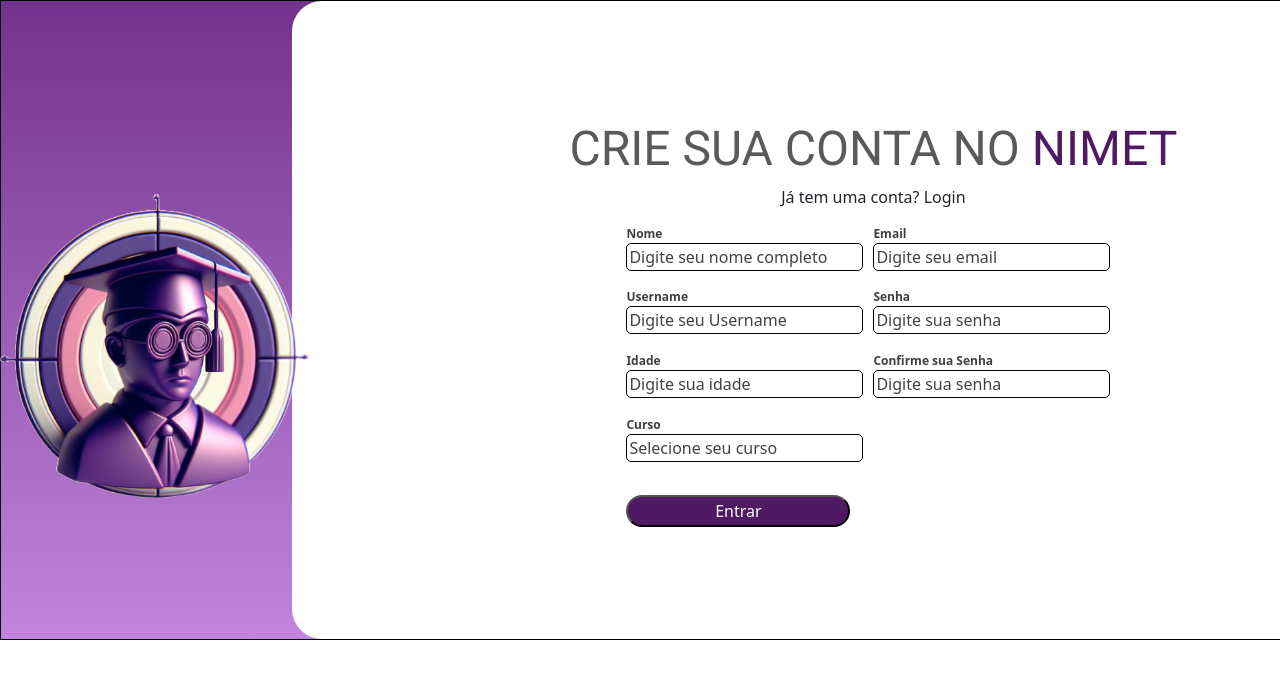
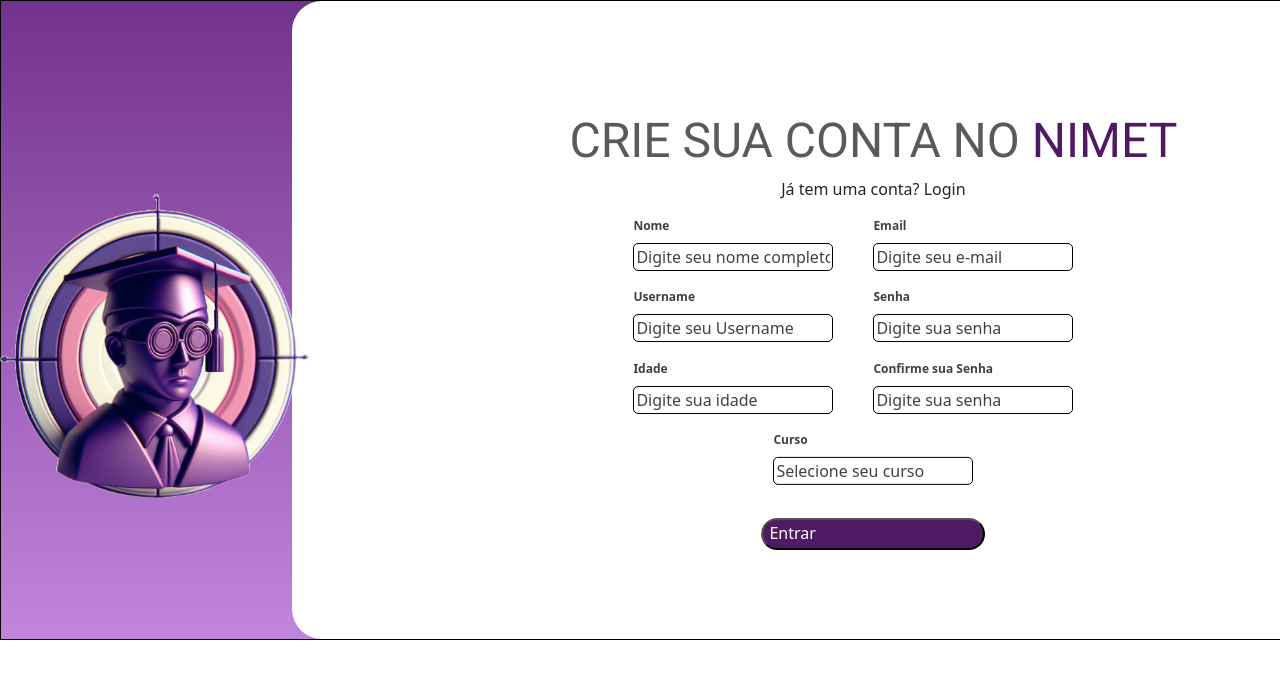
Before and after one commit to Isa-dss/front, an Angular app: page /cadastro in a window 1280 px wide. Shown: the top 678 px of the page. Built offline with nearby package versions, Linux system fonts and the light colour scheme.

Commit message:
Alterações no cadastro

```diff
--- a/src/app/pages/cadastro/cadastro.component.html
+++ b/src/app/pages/cadastro/cadastro.component.html
@@ -16,53 +16,56 @@
 
                   <div class="input-roup">
                       <div class="input-box">
-                          <label for="firstname">Nome</label>
+                          <label for="firstname" class="form-label">Nome</label>
                           <input id="firstname" type="nome" name="firstname" placeholder="Digite seu nome completo" required>
                       </div>
 
                       <div class="input-box">
-                          <label for="Username">Username</label>
+                          <label for="Username" class="form-label">Username</label>
                           <input id="Username" type="Username" name="Username" placeholder="Digite seu Username" required>
                       </div>
 
                       <div class="input-box">
-                        <label for="confirmage">Idade</label>
+                        <label for="confirmage" class="form-label">Idade</label>
                         <input id="confirmage" type="idade" name="confirmage" placeholder="Digite sua idade" required>
                       </div>
+                  </div>
 
 
-                      <div class="input-box">
-                          <label for="confirmcourse">Curso</label>
-                          <input id="confirmcourse" type="curso" name="confirmcourse" list="cursos" placeholder="Selecione seu curso" required>
-                          <datalist id="cursos">
-                            <option value="Informática"></option>
-                            <option value="Mecânica"></option>
-                            <option value="Eletronica"></option>
-                        </datalist>
-                      </div>
-
-                  </div>
-
                   <div class="input-roup">
-                  <div class="input-box">
-                    <label for="email">Email</label>
-                    <input id="email" type="email" name="email" placeholder="Digite seu email" required>
+                  <div class="input-box" >
+                    <label for="email" class="form-label">Email</label>
+                    <input id="email" type="email" name="email" placeholder="Digite seu e-mail" required>
                 </div>
 
                 <div class="input-box">
-                  <label for="password">Senha</label>
+                  <label for="password" class="form-label">Senha</label>
                   <input id="password" type="password" name="password" placeholder="Digite sua senha" required>
               </div>
 
               <div class="input-box">
-                <label for="confirmPassword">Confirme sua Senha</label>
+                <label for="confirmPassword" class="form-label">Confirme sua Senha</label>
                 <input id="confirmPassword" type="password" name="confirmPassword" placeholder="Digite sua senha" required>
             </div>
+
+          </div>
           </div>
 
+
+          <div>
+            <div class="input-box">
+              <label for="confirmcourse" id="confirmcourse" class="form-label">Curso</label>
+              <input id="confirmcourse" type="curso" name="confirmcourse" list="cursos" placeholder="Selecione seu curso" required>
+              <datalist id="cursos">
+                <option value="Informática"></option>
+                <option value="Mecânica"></option>
+                <option value="Eletrônica"></option>
+            </datalist>
+          </div>
           </div>
 
-          <button mat-button class="button">Entrar</button>
+
+          <button mat-button class="button"><span>Entrar</span></button>
 
     </body>
 
--- a/src/app/pages/cadastro/cadastro.component.scss
+++ b/src/app/pages/cadastro/cadastro.component.scss
@@ -58,9 +58,19 @@ header{
 
 input {
   flex: 4; /* Define a largura flexível para que ocupem todo o espaço disponível */
-  margin-right: 10px; /* Adiciona espaçamento entre as caixas de texto */
+  margin-right: 40px; /* Adiciona espaçamento entre as caixas de texto */
   border-radius: 5px; /* Cantos arredondados */
   border: 1px solid #000000; /* Borda sólida */
+  width: 200px; /* Definindo a largura da caixa de texto como 300 pixels */
+}
+
+#confirmcourse{
+  margin-right: 40px; /* Adiciona espaçamento entre as caixas de texto */
+  width: 200px; /* Defina o comprimento desejado aqui */
+  position: relative;
+  top: 50%;
+  left: 50%;
+  transform: translate(-50%, -4%);
 }
 
 .input-group {
@@ -102,5 +112,14 @@ input {
   margin-top: 1rem;
   width: 14rem;
   height: 2rem;
-  align-items: center;
+  text-align: center;
+  display: flex;
+  position: relative;
+  top: 50%;
+  left: 50%;
+  transform: translate(-50%, -450%);
 }
+
+.button span {
+  color: rgb(255, 255, 255);
+}
```
